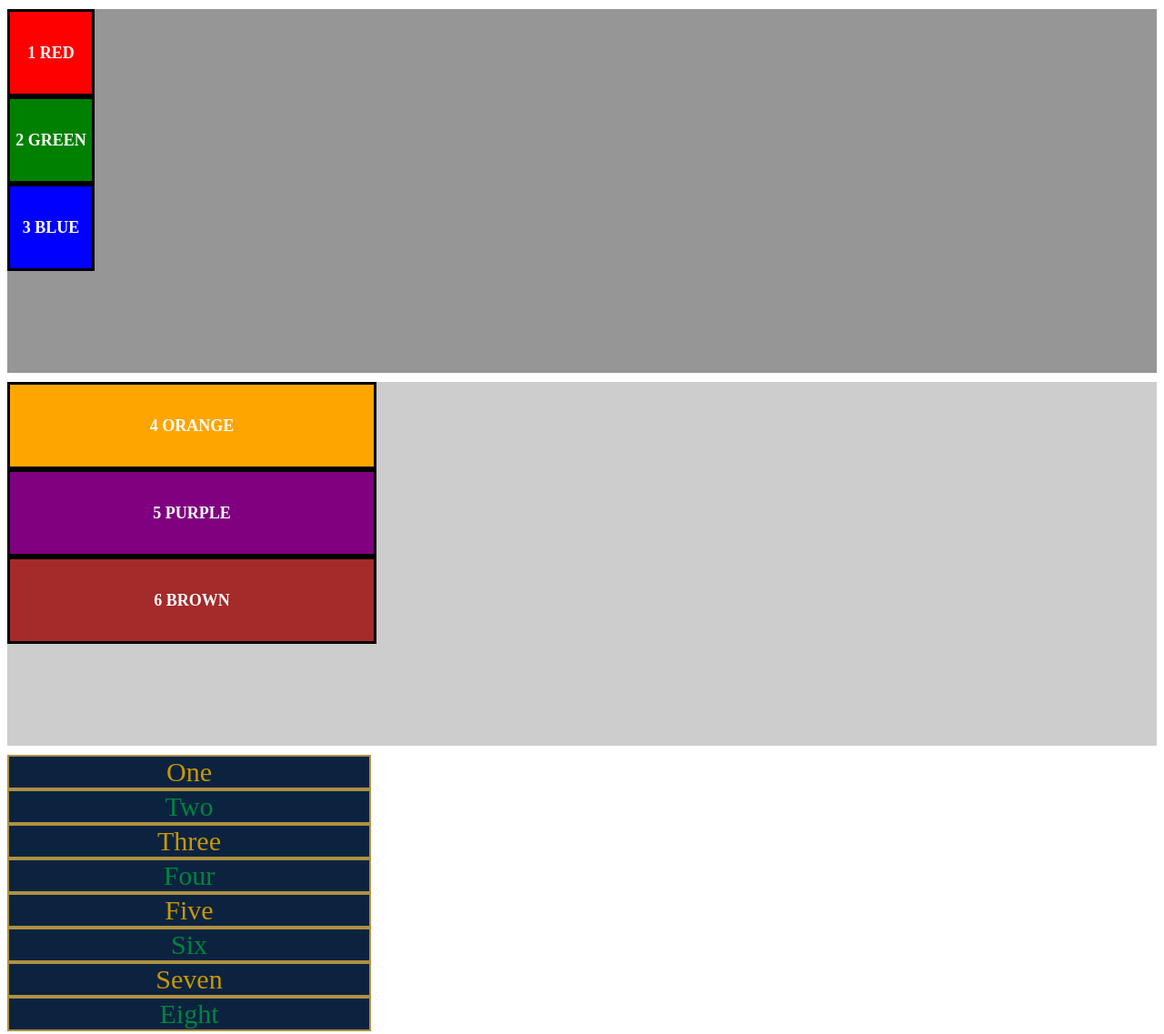
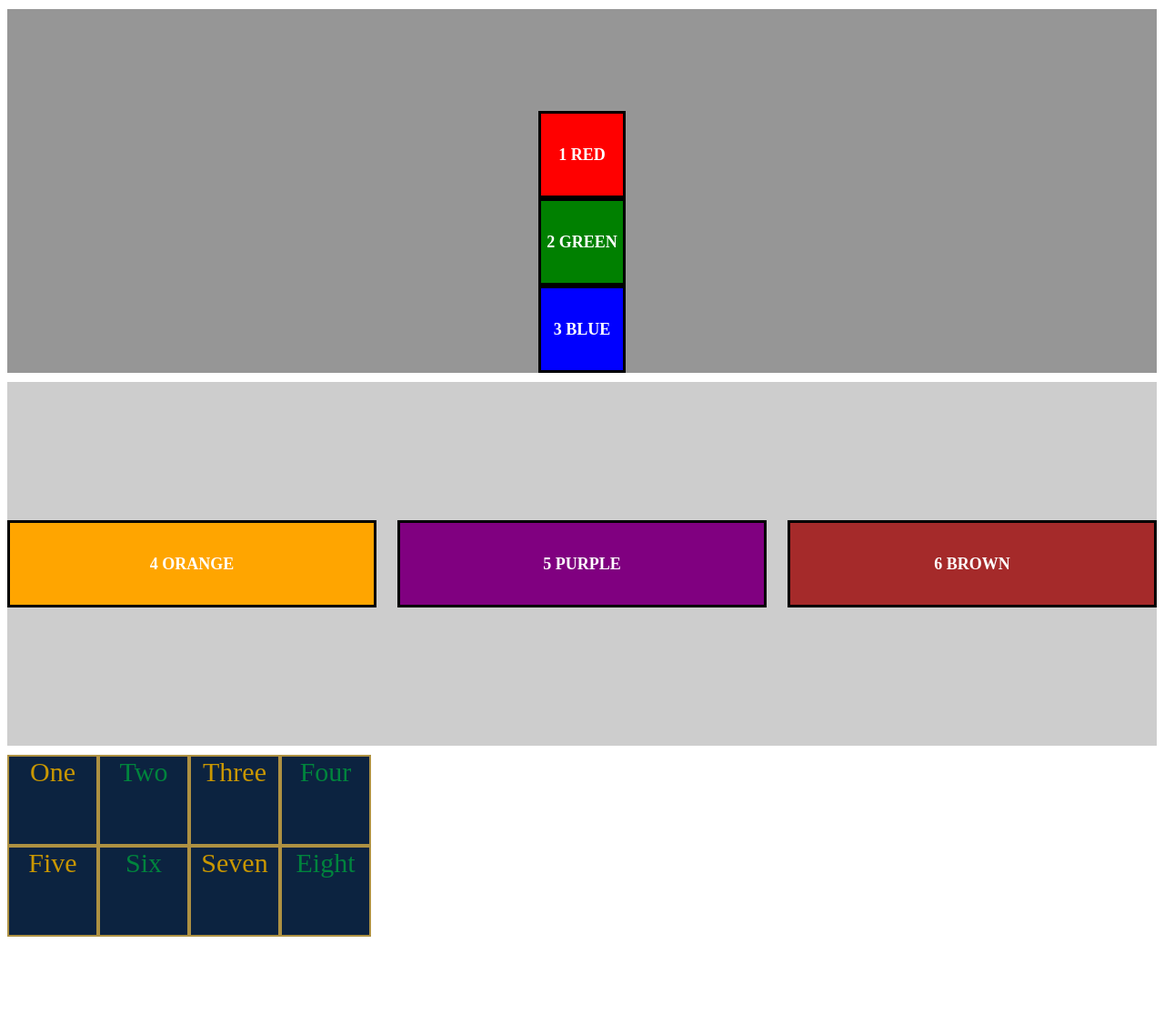
Before and after one commit to MaianneThornton/FlexboxGridExercise, a plain HTML site: page index.html in a window 1280 px wide. Shown: the whole page at 91% size. Drawn offline with Linux system fonts and the light colour scheme.

Commit message:
Completed Exercise.

```diff
--- a/index.html
+++ b/index.html
@@ -28,4 +28,4 @@
     <p id="p-eight">Eight</p>
   </section>
 </body>
-</html>
+</html
--- a/style.css
+++ b/style.css
@@ -59,3 +59,34 @@ p:nth-of-type(even) {
 }
 
 /* START BELOW THIS LINE */
+
+/* 1 */
+#one {
+  display: flex;
+  /* 2 */
+  justify-content: flex-end;
+  /* 3 */
+  flex-direction: column;
+  /* 4 */
+  align-items: center;
+}
+
+#two {
+  /* 5 */
+  display: flex;
+  /* 6 */
+  align-content: center;
+  /* 7 */
+  justify-content: space-between;
+  /* 8 */
+  flex-wrap: wrap;
+}
+
+#three {
+  /* 9 */
+  display: grid;
+  /* 10 */
+  grid-template-columns: 1fr 1fr 1fr 1fr;
+  /* 11 */
+  grid-auto-rows: 100px;
+}
```
